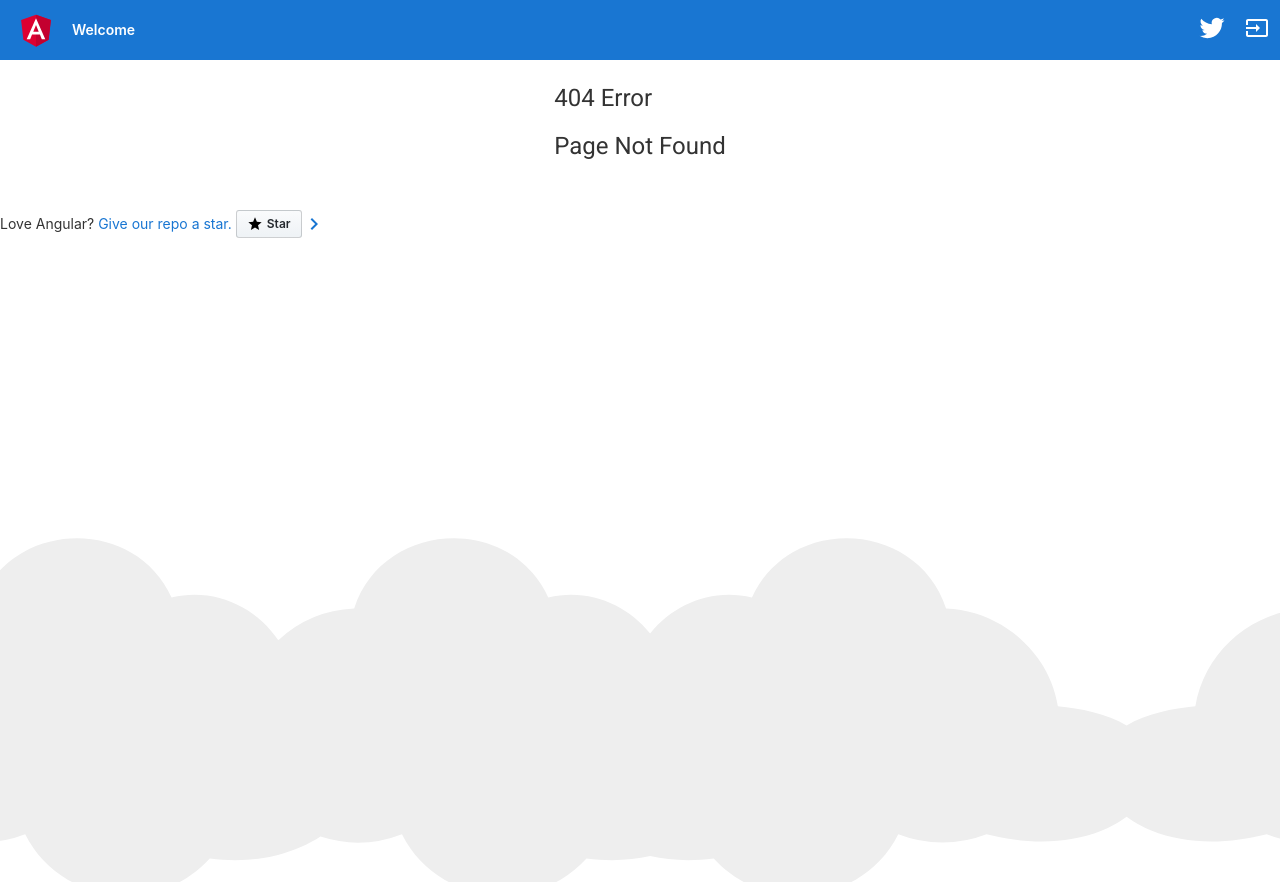
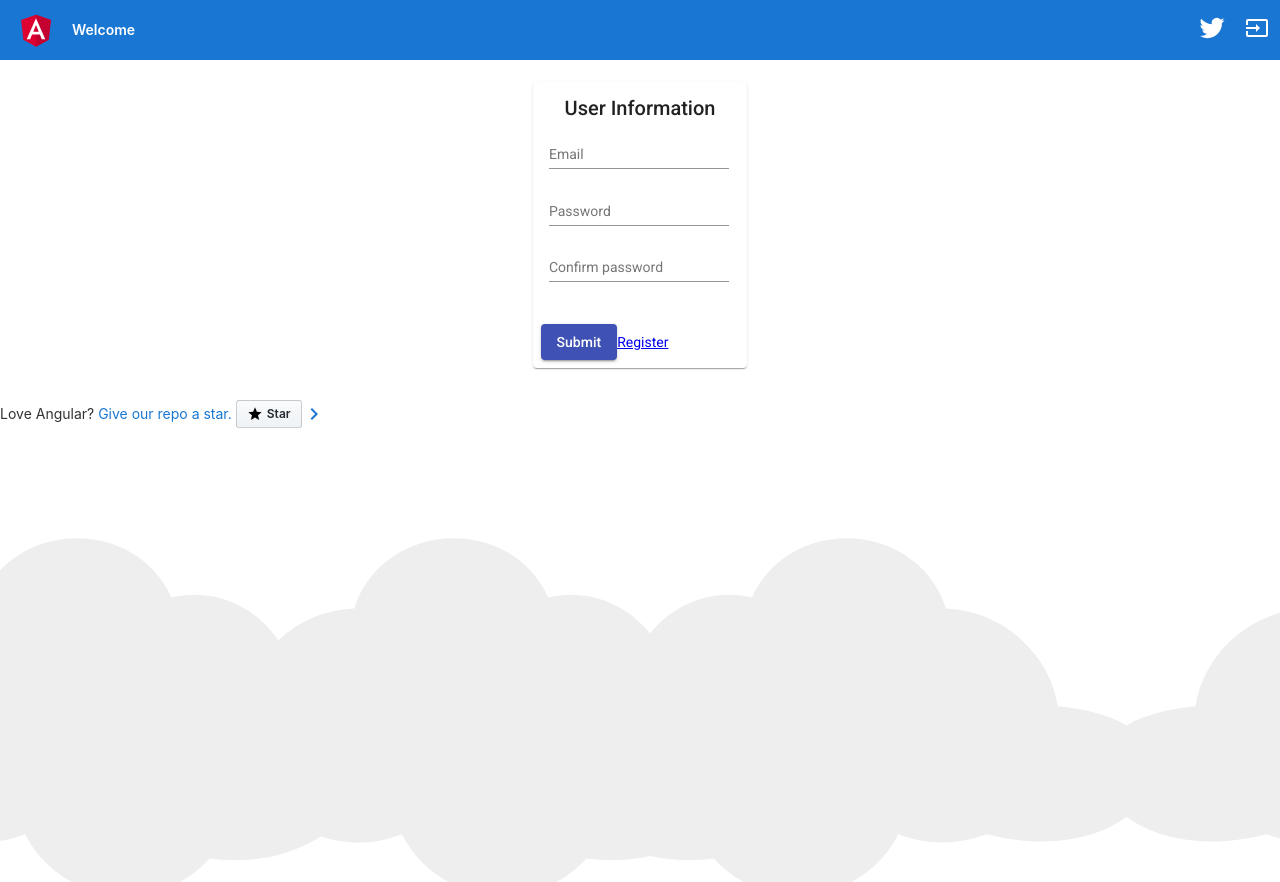
Before and after one commit to miskryt/cloud-database, an Angular app in the folder frontend/: page /register in a window 1280 px wide. Before the commit this address had no page. Built offline with nearby package versions, Linux system fonts and the light colour scheme.

Commit message:
signup process

```diff
--- a/frontend/src/app/app-routing.module.ts
+++ b/frontend/src/app/app-routing.module.ts
@@ -5,6 +5,8 @@ import { PageNotfoundComponent } from './pagenotfound/page-notfound.component';
 import { HomeComponent } from './home/home.component';
 import { AuthGuardService } from './auth/guards/auth-guard-service';
 import { LoginFormComponent } from './login/login-form.component';
+import { RegisterComponent } from './register/register.component';
+import { LoggedOutGuard } from './auth/guards/logged-out-guard';
 
 const routes: Routes = [
   {
@@ -15,11 +17,16 @@ const routes: Routes = [
   {
     path: 'home',
     component: HomeComponent,
-    //canActivate: [AuthGuardService]
   },
   {
     path: 'login',
     component: LoginFormComponent,
+    canActivate: [LoggedOutGuard]
+  },
+  {
+    path: 'register',
+    component: RegisterComponent,
+    canActivate: [LoggedOutGuard]
   },
   {
     path: 'users/me',
--- a/frontend/src/app/app.module.ts
+++ b/frontend/src/app/app.module.ts
@@ -22,6 +22,7 @@ import { HomeComponent } from './home/home.component';
 import { ActivatedRouteSnapshot, RouterStateSnapshot } from '@angular/router';
 import { AuthGuardService } from './auth/guards/auth-guard-service';
 import { BearerInterceptor } from './auth/interceptors/bearer-interceptor';
+import { RegisterComponent } from './register/register.component';
 
 export function initApp(configurationService: ConfigurationService) {
   return () => configurationService.load();
@@ -33,6 +34,7 @@ export function initApp(configurationService: ConfigurationService) {
     LoginFormComponent,
     PageNotfoundComponent,
     HomeComponent,
+    RegisterComponent,
   ],
   imports: [
     BrowserModule,
--- a/frontend/src/app/auth/auth.service.ts
+++ b/frontend/src/app/auth/auth.service.ts
@@ -4,6 +4,7 @@ import { BehaviorSubject, map, Observable } from 'rxjs';
 import { User } from '../_models/user';
 import { environment } from '../../environments/environment';
 import { Router } from '@angular/router';
+import { ValidatorFn, ɵElement, ɵValue } from '@angular/forms';
 
 export interface Response{
   error: boolean,
@@ -20,6 +21,7 @@ export class AuthService {
 
   apiUrl: string = environment.apiUrl;
   loginUrl: string = environment.loginUrl;
+  signUpUrl: string = environment.signUpUrl;
 
   constructor(private http: HttpClient, private router: Router,) {
     this.userSubject = new BehaviorSubject<User>(JSON.parse(<string>localStorage.getItem('user')));
@@ -32,6 +34,23 @@ export class AuthService {
 
   login(email: string, password: string) {
     const url = this.apiUrl + this.loginUrl;
+
+    let body = new URLSearchParams();
+    body.set('email', email);
+    body.set('password', password);
+
+    return this.http.post<User>(url, body, {headers: { 'content-type': 'application/x-www-form-urlencoded' },
+      responseType: 'json',})
+      .pipe(map(user => {
+        user.auth_data = window.btoa(email + ':' + password);
+        localStorage.setItem('user', JSON.stringify(user));
+        this.userSubject.next(user);
+        return user;
+      }));
+  }
+
+  register(email: string, password: string, password2: ɵValue<ɵElement<(null | ValidatorFn)[], null>> | undefined) {
+    const url = this.apiUrl + this.signUpUrl;
 
     let body = new URLSearchParams();
     body.set('email', email);
--- /dev/null
+++ b/frontend/src/app/auth/guards/logged-out-guard.ts
@@ -0,0 +1,16 @@
+import { Injectable } from '@angular/core';
+import { ActivatedRouteSnapshot, CanActivate, RouterStateSnapshot, UrlTree } from '@angular/router';
+import { Observable } from 'rxjs';
+import { AuthService } from '../auth.service';
+
+@Injectable({
+  providedIn: 'root'
+})
+export class LoggedOutGuard implements CanActivate{
+
+  constructor(private authService: AuthService) { }
+
+  canActivate(route: ActivatedRouteSnapshot, state: RouterStateSnapshot): Observable<boolean | UrlTree> | Promise<boolean | UrlTree> | boolean | UrlTree {
+    return !(this.authService.isLoggedIn());
+  }
+}
--- a/frontend/src/app/register/register.component.html
+++ b/frontend/src/app/register/register.component.html
@@ -1 +1,65 @@
-<p>register works!</p>
+
+<mat-card *ngIf="errorMessage && (registerForm.touched || registerForm.dirty)" class="cross-validation-error-message alert alert-danger">
+  {{errorMessage}}
+</mat-card>
+
+<form [formGroup]="registerForm" novalidate (ngSubmit)="onSubmit()">
+  <mat-card class="shipping-card">
+    <mat-card-header>
+      <mat-card-title>User Information</mat-card-title>
+    </mat-card-header>
+    <mat-card-content>
+
+      <div class="row">
+        <div class='"col'>
+          <div class="row">
+            <mat-form-field class="full-width">
+              <input matInput placeholder="Email" formControlName="email"  type='email'>
+              <mat-error *ngIf="registerForm.controls['email'].hasError('required')">
+                Email is <strong>required</strong>
+              </mat-error>
+              <mat-error *ngIf="registerForm.controls['email'].hasError('email')">
+                Email field has incorrect format
+              </mat-error>
+            </mat-form-field>
+          </div>
+          <div class="row">
+            <mat-form-field class="full-width">
+              <input matInput placeholder="Password" formControlName="password" minlength='6' type='password' (change)="onPasswordChange()">
+              <mat-error
+                *ngIf="registerForm.controls['password'].hasError('required')">
+                Password is <strong>required</strong>
+              </mat-error>
+              <mat-error
+                *ngIf="registerForm.controls['password'].hasError('minlength')">
+                Min length is 6 symbols
+              </mat-error>
+            </mat-form-field>
+          </div>
+          <div class="row">
+            <mat-form-field class="full-width">
+              <input matInput placeholder="Confirm password" formControlName="confirm_password" type="password" minlength='6' (change)="onPasswordChange()">
+              <mat-error
+                *ngIf="registerForm.controls['confirm_password'].hasError('required')">
+                Confirm password
+              </mat-error>
+              <mat-error
+                *ngIf="registerForm.controls['confirm_password'].hasError('minlength')">
+                Min length is 6 symbols
+              </mat-error>
+              <mat-error
+                *ngIf="registerForm.controls['confirm_password'].hasError('mismatch')">
+                Password doesn't match!
+              </mat-error>
+            </mat-form-field>
+          </div>
+        </div>
+      </div>
+    </mat-card-content>
+
+    <mat-card-actions>
+      <button  mat-raised-button color="primary" type="submit">Submit</button>
+      <a href='/register'>Register</a>
+    </mat-card-actions>
+  </mat-card>
+</form>
--- a/frontend/src/app/register/register.component.ts
+++ b/frontend/src/app/register/register.component.ts
@@ -1,15 +1,61 @@
 import { Component, OnInit } from '@angular/core';
+import { AbstractControl, FormBuilder, ValidationErrors, ValidatorFn, Validators } from '@angular/forms';
+import { AuthService } from '../auth/auth.service';
+import { Router } from '@angular/router';
 
 @Component({
   selector: 'app-register',
   templateUrl: './register.component.html',
   styleUrls: ['./register.component.css']
 })
-export class RegisterComponent implements OnInit {
+export class RegisterComponent {
 
-  constructor() { }
+  registerForm = this.fb.group({
+    email: [null, Validators.compose([Validators.required, Validators.email])],
+    password: [null, Validators.compose([Validators.required, Validators.minLength(6)])],
+    confirm_password: [null, Validators.compose([Validators.required, Validators.minLength(6)])],
+  });
 
-  ngOnInit(): void {
+  errorMessage: string = '';
+
+  constructor(private fb: FormBuilder, private authService: AuthService, private router: Router) {
+    if(this.authService.isLoggedIn())
+    {
+      this.router.navigate(['/users/me']);
+    }
+  }
+
+  onPasswordChange() {
+
+    if (this.registerForm.value.confirm_password == this.registerForm.value.password) {
+      this.registerForm.controls['confirm_password'].setErrors(null);
+    } else {
+      this.registerForm.controls['confirm_password'].setErrors({ mismatch: true });
+    }
+  }
+
+  async onSubmit() {
+    const val = this.registerForm.value;
+
+    if( this.registerForm.invalid)
+      return;
+
+    if (val.email && val.password)
+    {
+      this.authService.register(val.email, val.password, val.confirm_password)
+        .subscribe(
+          {
+            next: (data) => {
+              this.router.navigateByUrl('users/me');
+            },
+            error: (error) => {
+              console.log(error)
+              this.errorMessage = error.error.message;
+            }
+          }
+        );
+
+    }
   }
 
 }
--- a/frontend/src/environments/environment.ts
+++ b/frontend/src/environments/environment.ts
@@ -5,7 +5,8 @@
 export const environment = {
   production: false,
   apiUrl: 'http://localhost:3000',
-  loginUrl: '/auth/signin'
+  loginUrl: '/auth/signin',
+  signUpUrl: '/auth/signup',
 };
 
 /*
```
Also changed, not shown: 2 other files (tests, documents, lock files or other folders).
